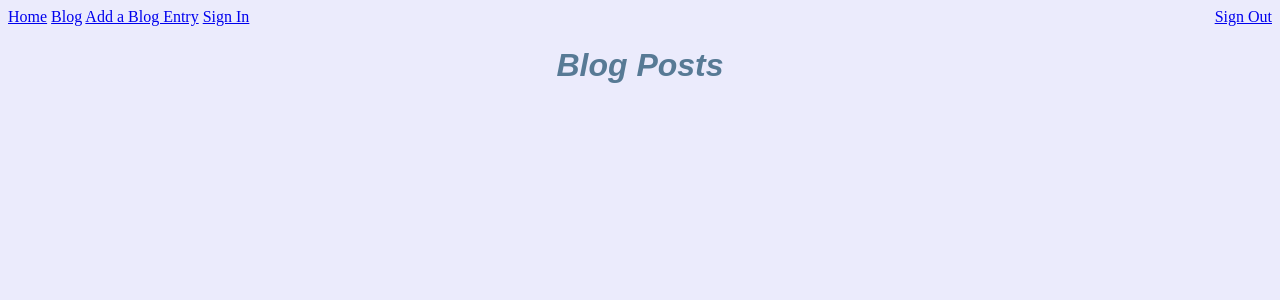
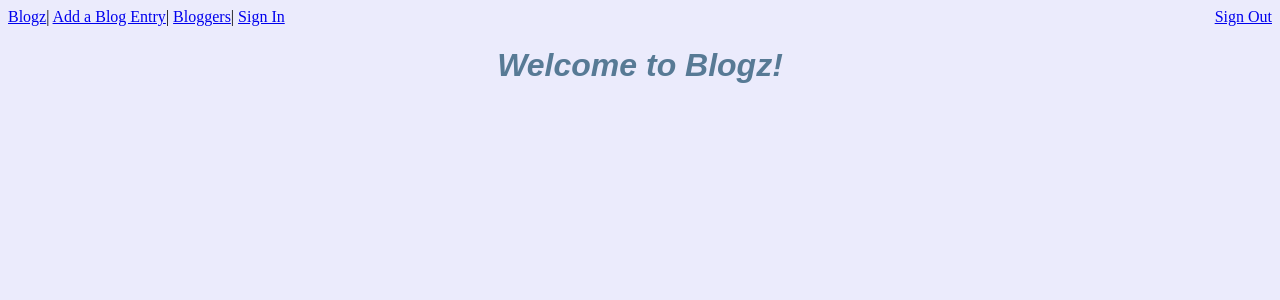
Before and after one commit to smoothcjb/Blogz, a Flask app: page /blog in a window 1280 px wide. Shown: the top 300 px of the page. Run offline with Flask 2, Linux system fonts and the light colour scheme; data that the repository does not hold is empty.

Commit message:
Checkpoint 3

```diff
--- a/main.py
+++ b/main.py
@@ -38,7 +38,7 @@ class User(db.Model) :
 
 @app.before_request
 def require_login():
-    allowed_routes= ['login', 'signup', 'blog', 'index']
+    allowed_routes= ['login', 'signup', 'blog', 'index', 'static']
     if request.endpoint not in allowed_routes and 'username' not in session:
         flash("Login required.",'error')
         return redirect('/login')
@@ -76,7 +76,7 @@ def new_post():
 def blog():
     id = request.args.get('id')
     user_id = request.args.get('user')
-    blog_posts = Blog.query.all()
+    blog_posts = Blog.query.order_by(Blog.pub_date.desc()).all()
     if id != None:
         blog_post = Blog.query.get(id)
         title = blog_post.title
@@ -91,7 +91,7 @@ def blog():
         username = blogger.username
         return render_template('blogger.html', blogger=blogger, id=id, username=username)
     else:
-        return render_template('blog.html', blog_posts=blog_posts)
+        return render_template('blog.html', page_title = 'Blogz', blog_posts=blog_posts)
 
 @app.route('/login', methods=['POST','GET'])
 def login():
@@ -139,7 +139,7 @@ def signup():
 @app.route('/')
 def index():
     bloggers = User.query.all()
-    return render_template('index.html', page_title = "Bloggers", bloggers=bloggers)
+    return render_template('index.html', page_title = "Blogz", bloggers=bloggers)
 
 
 @app.route('/logout')
@@ -148,11 +148,8 @@ def logout():
     flash('You have signed out successfully.','status')
     return redirect('/blog')
 
-@app.route('/test')
-def test():
-    username = "Scarface"
-    blogger = User.query.filter_by(username=username).first()
-    return render_template('blogger.html', blogger=blogger, username=username)
+
+
 
 if __name__ == '__main__':
     app.run()
--- a/templates/base.html
+++ b/templates/base.html
@@ -1,58 +1,22 @@
 <!DOCTYPE html>
 <html>
 <head>
-    <style>
-    h1{
-          text-align: center;
-          color: #577A95;
-          font-family: Arial, Helvetica, sans-serif;
-          font-style: italic;
-        }
-    hr{
-        opacity: .15;
-    }
-    body{
-        background-color: rgb(235, 235, 252);
-    }
-    .error{
-        color: red;
-        font-style: italic
-    }
-    .status{
-        font-style: italic;
-    }
-
-    h5{
-        font-style: italic;
-        color: darkgrey;
-    }
-
-
-a:visited {
-    text-decoration: none;
-   }
-
-a:hover {
-    text-decoration: underline;
-  }
-
-a:active {
-    text-decoration: underline;
-  }
-
-#login{
-    background-color: rgb(66, 209, 66);
-    color: #fff;
-}
-
-    </style>
+   <title>{{page_title}}</title>
+   <link rel = "stylesheet" type = "text/css" href = "{{ url_for('static', filename ='style.css') }}">
 </head>
 <body>
-        <a href ='/'>Home</a>
-        <a href="{{url_for('blog')}}">Blog</a>
-        <a href = '/newpost'>Add a Blog Entry</a>
+
+    <header>
+      <nav>
+
+        <a href="{{url_for('blog')}}">Blogz</a>|
+        <a href = '/newpost'>Add a Blog Entry</a>|
+        <a href ='/'>Bloggers</a>|
         <a href = '/login'>Sign In</a>
         <a style ="float: right;" href = '/logout'>Sign Out</a>
+      </nav>
+    </header>
+
     <div>
         {% with messages = get_flashed_messages(with_categories=True)%}
           {% for category,message in messages %}
@@ -60,10 +24,7 @@ a:active {
           {% endfor %}
         {% endwith %}
     </div>
-
 {% block content %}
 {% endblock %}
-
 </body>
-
 </html>
--- a/templates/blog.html
+++ b/templates/blog.html
@@ -3,7 +3,7 @@
 
 {% block content %}
 
-<h1>Blog Posts</h1>
+<h1>Welcome to Blogz!</h1>
 
   {% for blog in blog_posts %}
 
--- a/templates/index.html
+++ b/templates/index.html
@@ -2,7 +2,7 @@
 
 
 {% block content%}
-<h1>{{page_title}}</h1>
+<h1>Bloggers</h1>
 
 {% for user in bloggers %}
   <ul>
```
Also changed, not shown: static/style.css (added, +49 -0 lines), templates/login.html (+6 -3 lines).
